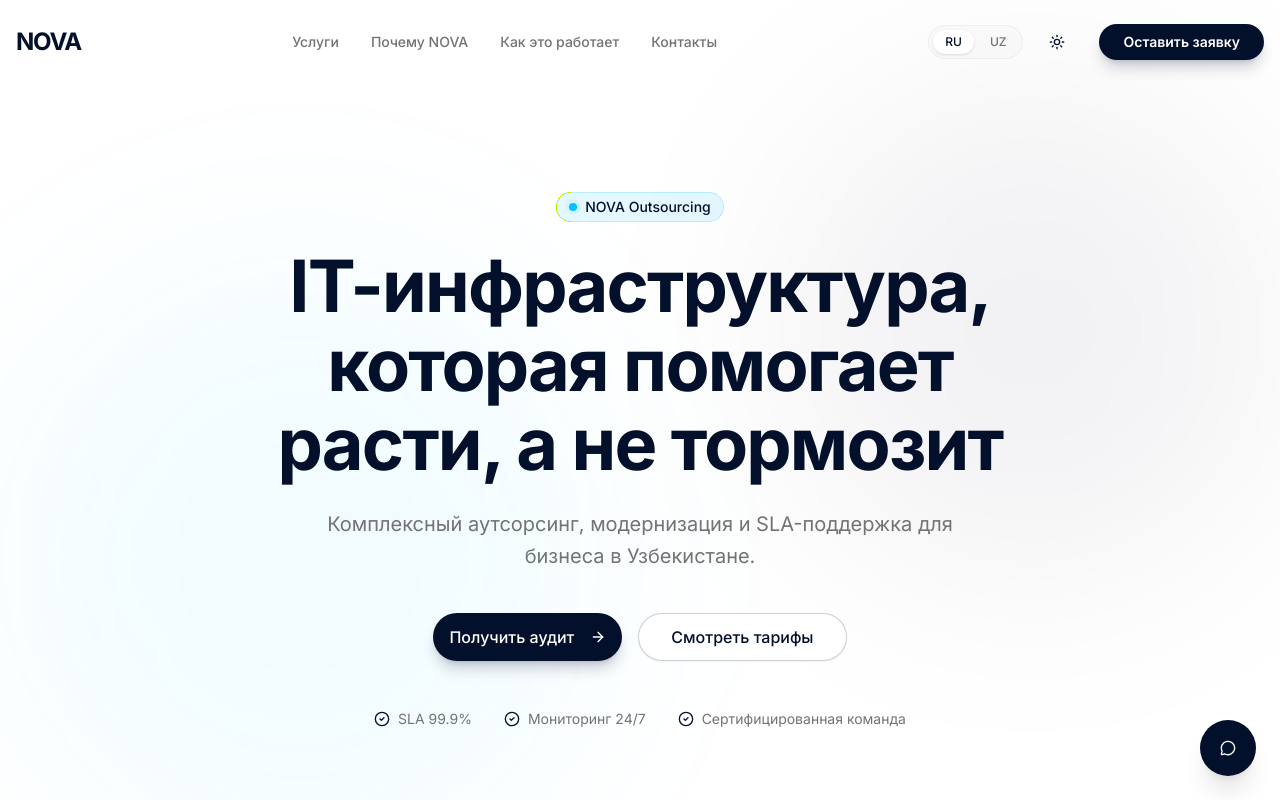
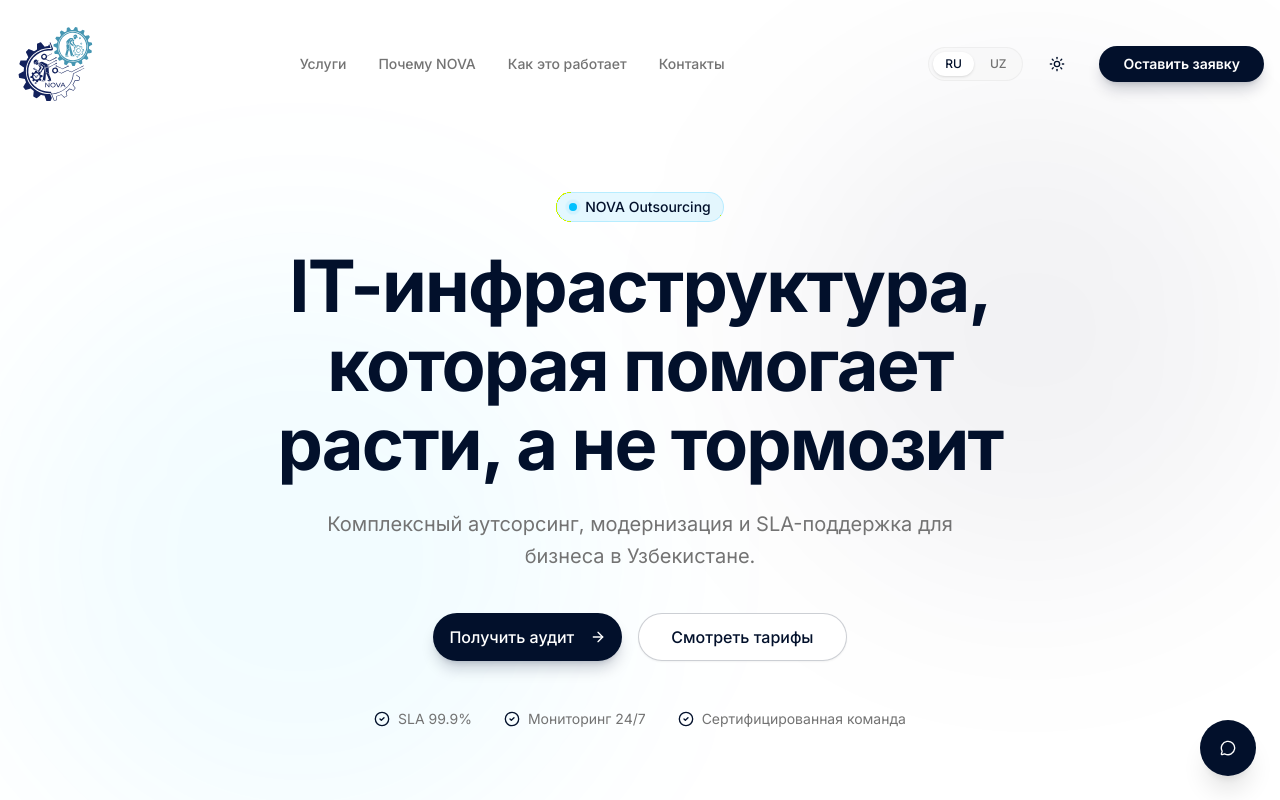
Before and after one commit to Saterlix/Nova, a Next.js app: page / in a window 1280 px wide. Shown: the top 800 px of the page. Built offline with nearby package versions, Linux system fonts and the light colour scheme.

Commit message:
Update: Added Custom Logo to Navbar and Metadata

```diff
--- a/src/app/layout.tsx
+++ b/src/app/layout.tsx
@@ -10,6 +10,11 @@ const inter = Inter({ subsets: ["latin"] });
 export const metadata: Metadata = {
   title: "NOVA Outsourcing",
   description: "IT Infrastructure that helps you grow, not slows you down.",
+  icons: {
+    icon: "/logo.svg",
+    shortcut: "/logo.svg",
+    apple: "/logo.svg",
+  },
 };
 
 export default function RootLayout({
--- a/src/components/layout/navbar.tsx
+++ b/src/components/layout/navbar.tsx
@@ -63,9 +63,9 @@ export function Navbar() {
                 {/* Logo */}
                 <div
                     onClick={() => window.scrollTo({ top: 0, behavior: 'smooth' })}
-                    className="text-2xl font-bold tracking-tighter text-foreground cursor-pointer"
+                    className="cursor-pointer"
                 >
-                    NOVA
+                    <img src="/logo.svg" alt="NOVA" className="h-20 w-auto" />
                 </div>
 
                 {/* Desktop Nav */}
```
Also changed, not shown: public/logo.svg (added).
